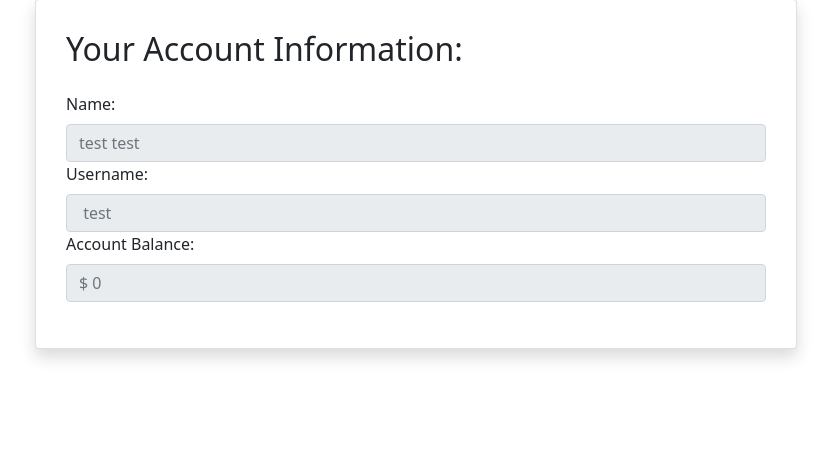
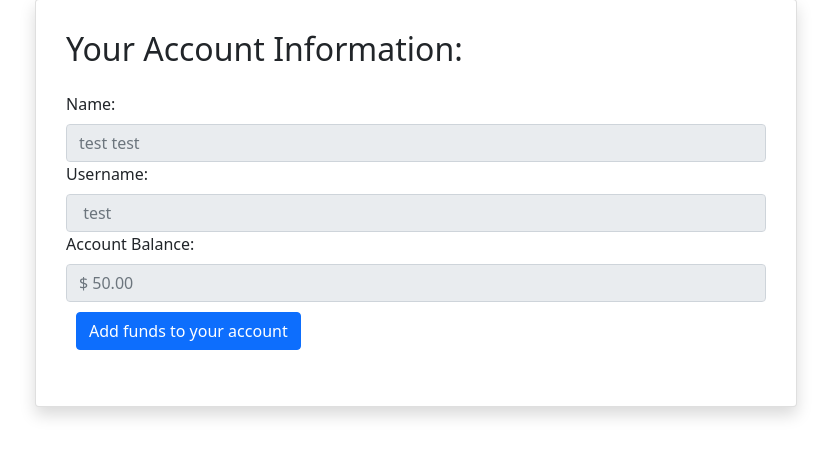
Before and after one commit to kaisermikael/Group-8-Yoke, a Django app: page /account_info in a window 1280 px wide. Shown: the part 99-556 px from the top of the page, without its empty margins (224-1055 px from the left). Run offline with Django 4.2, Linux system fonts and the light colour scheme; a user stored in the database is signed in; data comes from the database, SQL or seed files in the repository; both versions use the stored data as it was after the commit; some libraries are stand-ins or nearby versions.

Commit message:
implemented payment system

```diff
--- a/source/yokeProject/urls.py
+++ b/source/yokeProject/urls.py
@@ -17,7 +17,7 @@ from django.contrib import admin
 from django.contrib.auth.decorators import login_required
 from django.urls import path, include
 from yokeProject.yokeApp.views import DeleteTask, LoginPage, CreateTaskPage, CompleteTask, QueueTask, \
-    ExploreTasksPage, DeQueueTask, HomePage, CreateAccountPage, AccountInfo
+    ExploreTasksPage, DeQueueTask, HomePage, CreateAccountPage, AccountInfo, AddFunds
 
 app_name = "yokeApp"
 
@@ -31,6 +31,7 @@ urlpatterns = [
     path('account_info', login_required(AccountInfo.as_view()), name="AccountInfo"),
     path('explore_tasks/<int:page_number>/', ExploreTasksPage.as_view(), name="ExploreTasksPage"),
     path('create_task', login_required(CreateTaskPage.as_view()), name="CreateTaskPage"),
+    path('add_funds', login_required(AddFunds.as_view()), name='AddFunds'),
     path('queue_task/<str:task_id>/', login_required(QueueTask.as_view()), name="QueueTask"),
     path('dequeue_task/<str:task_id>/', login_required(DeQueueTask.as_view()), name="DeQueueTask"),
     path('delete_task/<str:task_id>/', login_required(DeleteTask.as_view()), name="DeleteTask"),
--- a/source/yokeProject/yokeApp/models.py
+++ b/source/yokeProject/yokeApp/models.py
@@ -7,7 +7,7 @@ from datetime import datetime
 # this is the user_data table model with information about users that corresponds to a single user account
 class UserData(models.Model):
     # here we generate a unique UUID for a user
-    user_id = models.UUIDField(primary_key=True, default=uuid.uuid4, editable=False)
+    user_id = models.IntegerField(null=True, blank=False)
     # user_type is an int that tells us whether they are a task poster or task worker.
     # task_poster = 0
     # task_worker = 1
@@ -20,7 +20,7 @@ class UserData(models.Model):
     password = models.CharField(max_length=64)
     account_creation_date = models.DateTimeField(default=datetime.now, blank=True)
     account_deletion_date = models.DateTimeField(default=None, blank=True, null=True)
-    account_balance = models.IntegerField(default=0)
+    account_balance = models.DecimalField(default=0, decimal_places=2, max_digits=30)
     user_rating = models.FloatField(null=True, blank=True, default=None)
 
 
@@ -29,14 +29,16 @@ class Task(models.Model):
     # here we generate a unique UUID for a task
     task_id = models.UUIDField(primary_key=True, default=uuid.uuid4, editable=False)
     created_by_user_id = models.IntegerField(null=True, blank=False)
+    created_by_username = models.CharField(max_length=300)
     deleted_by_user_id = models.IntegerField(blank=True, null=True)
     queued_by_user_id = models.IntegerField(blank=True, null=True)
+    queued_by_username = models.CharField(max_length=300)
     completed_by_user_id = models.IntegerField(blank=True, null=True)
     task_title = models.CharField(max_length=64, default="default task title")
     task_description = models.CharField(max_length=300)
     task_creation_time = models.DateTimeField(default=datetime.now, blank=True)
     task_deletion_time = models.DateTimeField(blank=True, null=True)
-    task_cost = models.FloatField(default=0)
+    task_cost = models.DecimalField(default=0, decimal_places=2, max_digits=30)
     # Task Progress: 0 = incomplete, 1 = complete.
     task_progress = models.IntegerField(default=0)
     task_due_date = models.DateField()
--- a/source/yokeProject/yokeApp/templates/yokeapp/account_details.html
+++ b/source/yokeProject/yokeApp/templates/yokeapp/account_details.html
@@ -8,9 +8,13 @@
 
     <!-- Bootstrap CSS -->
     <link href="https://cdn.jsdelivr.net/npm/bootstrap@5.1.3/dist/css/bootstrap.min.css" rel="stylesheet" integrity="sha384-1BmE4kWBq78iYhFldvKuhfTAU6auU8tT94WrHftjDbrCEXSU1oBoqyl2QvZ6jIW3" crossorigin="anonymous">
+    <!--  jQuery -->
+    <script type="text/javascript" src="https://code.jquery.com/jquery-1.11.3.min.js"></script>
+     <!-- Latest compiled and minified JavaScript (at the time of this post) -->
+    <script src="https://maxcdn.bootstrapcdn.com/bootstrap/3.3.7/js/bootstrap.min.js" integrity="sha384-Tc5IQib027qvyjSMfHjOMaLkfuWVxZxUPnCJA7l2mCWNIpG9mGCD8wGNIcPD7Txa" crossorigin="anonymous"></script>
 </head>
 <body>
-   <!-- nav bar -->
+<!-- nav bar -->
     <nav class="navbar navbar-expand-sm navbar-dark" style="background-color: rgb(1, 1, 129);">
 
             <div class="d-flex justify-content-center flex-row">
@@ -34,7 +38,33 @@
                 </div>
             </div>
     </nav>
+
     <div class="d-flex flex-column align-items-center py-3">
+        <!-- Modal -->
+        <div class="modal fade in show" id="exampleModal" tabindex="-1" role="dialog" aria-labelledby="exampleModalLabel" aria-hidden="true">
+          <div class="modal-dialog" role="document" style="padding-top: 150px;min-width: 600px">
+            <div class="modal-content">
+              <div class="modal-header">
+                <h5 class="modal-title" id="exampleModalLabel">Add funds</h5>
+                <button type="button" class="close" data-dismiss="modal" aria-label="Close">
+                  <span aria-hidden="true">&times;</span>
+                </button>
+              </div>
+              <div class="modal-body">
+                <form action="add_funds" method="post" role="form" class="form-horizontal">{% csrf_token %}
+                    <div class="mb-3">
+                        <label class="form-label" for="inputAmount">Dollars to add</label>
+                        <input name="fundsAmount" type="number" step="0.01" class="form-control" id="taskPrice" placeholder="0" required>
+                    </div>
+                    <div class="modal-footer">
+                    <button type="button" class="btn btn-secondary" data-dismiss="modal">Cancel</button>
+                    <button type="submit" class="btn btn-primary">Save</button>
+                    </div>
+                </form>
+              </div>
+            </div>
+          </div>
+        </div>
         <div class="card shadow mb-2 bg-white rounded" style="padding: 30px">
             <h2>Your Account Information: </h2>
         <div class="d-flex flex-column align-items-left py-3" style="min-width: 700px">
@@ -71,9 +101,16 @@
                 readonly
               />
             </div>
+             <!-- Button trigger modal -->
+            <div style="padding: 10px">
+                <button type="button" class="btn btn-primary" data-toggle="modal" data-target="#exampleModal">
+                Add funds to your account
+                </button>
+            </div>
         </div>
         </div>
     </div>
 
+
 </body>
 </html>
--- a/source/yokeProject/yokeApp/views.py
+++ b/source/yokeProject/yokeApp/views.py
@@ -11,6 +11,7 @@ from django.db import IntegrityError
 from rest_framework.authtoken.models import Token
 import json
 from django.http import HttpResponseNotFound
+from decimal import Decimal
 
 # this view corresponds to the 'home/<str:home_type>/' and 'home' endpoints, it returns a dynamic homepage
 #   displaying posted, completed, queued, etc. tasks specific to a given user
@@ -55,14 +56,16 @@ class AccountInfo(View):
     def get(self, request, *args, **kwargs):
         user_id = request.user.id
         user_info = (User.objects.filter(id=user_id))[0]
+        user_data = (UserData.objects.filter(user_id=user_id))[0]
         first_name = user_info.first_name
         last_name = user_info.last_name
         username = user_info.username
-        account_balance = 0
+        account_balance = user_data.account_balance
+        decimal_amount = ((str(account_balance)).split('.'))[1]
         return render(request, 'yokeapp/account_details.html', {"first_name": first_name,
                                                                 "last_name": last_name,
                                                                 "username": username,
-                                                                "account_balance": account_balance})
+                                                                "account_balance": f'{account_balance:,}'})
 
 # this view corresponds to the 'explore_tasks' endpoint and returns a page with all currently unassigned tasks
 class ExploreTasksPage(View):
@@ -74,6 +77,20 @@ class ExploreTasksPage(View):
 
         return render(request, 'yokeapp/explore_tasks.html', {"unassigned_tasks": unassigned_tasks})
 
+class AddFunds(View):
+
+    def post(self, request, *args, **kwargs):
+        # cast QueryDict from form to python dict
+        funds_info = request.POST.dict()
+        user_id = request.user.id
+        user_data = UserData.objects.filter(user_id=user_id)[0]
+        print("found user_data: {}".format(user_data))
+        amount = Decimal(funds_info["fundsAmount"])
+        user_data.account_balance = user_data.account_balance + amount
+        user_data.save()
+
+        return redirect('/account_info')
+
 
 # this view corresponds to the 'create_task' endpoint and contains logic for creating tasks
 class CreateTaskPage(View):
@@ -84,8 +101,10 @@ class CreateTaskPage(View):
     def post(self, request, *args, **kwargs):
         # cast QueryDict from form to python dict
         task_info = request.POST.dict()
+        created_by_username = UserData.objects.filter(user_id=request.user.id)[0].username
         # create new task in database
         task = Task.objects.create(created_by_user_id=request.user.id,
+                                   created_by_username=created_by_username,
                                    task_title=task_info["taskTitle"],
                                    task_description=task_info["taskDescription"],
                                    task_cost=float(task_info["taskPrice"]),
@@ -109,6 +128,8 @@ class QueueTask(View):
             # queue it for that user
             if target_task.queued_by_user_id is None:
                 target_task.queued_by_user_id = request.user.id
+                queued_by_username = UserData.objects.filter(user_id=request.user.id)[0].username
+                target_task.queued_by_username = queued_by_username
                 target_task.save()
 
         # send user back to explore page
@@ -127,6 +148,7 @@ class DeQueueTask(View):
             target_task = (Task.objects.filter(task_id=task_id))[0]
             # dequeue it for all users
             target_task.queued_by_user_id = None
+            target_task.queued_by_username = None
             target_task.save()
 
         # send user back to accepted tasks homepage
@@ -143,6 +165,19 @@ class DeleteTask(View):
         else:
             # get task to delete
             target_task = (Task.objects.filter(task_id=task_id))[0]
+            # find out how much this task was worth
+            task_cost = target_task.task_cost
+            # get the ids of the user paying and user to be paid
+            user_id_to_pay = target_task.queued_by_user_id
+            paying_user_id = request.user.id
+            # get the user objects from ids
+            owed_user = UserData.objects.filter(user_id=user_id_to_pay)[0]
+            paying_user = UserData.objects.filter(user_id=paying_user_id)[0]
+            # make the transaction
+            paying_user.account_balance -= task_cost
+            paying_user.save()
+            owed_user.account_balance += task_cost
+            owed_user.save()
             target_task.delete()
 
         # send user back to posted tasks homepage
@@ -161,8 +196,6 @@ class CompleteTask(View):
             target_task = (Task.objects.filter(task_id=task_id))[0]
             # set its progress to complete
             target_task.task_progress = 1
-            # remove it from any users queue
-            target_task.queued_by_user_id = None
             # set the completed by user id
             target_task.completed_by_user_id = request.user.id
             # save those changes
@@ -211,6 +244,7 @@ class CreateAccountPage(View):
 
         # create a user_data model object / entry in database
         user_data = UserData.objects.create(username=(user_info["username"]),
+                                            user_id=user.id,
                                             first_name=user_info["first_name"],
                                             last_name=user_info["first_name"],
                                             email=user_info["email"])
```
Also changed, not shown: source/yokeProject/yokeApp/templates/registration/login.html (+8 -4 lines), source/yokeProject/yokeApp/templates/yokeapp/home.html (+31 -1 lines), source/db.sqlite3.
